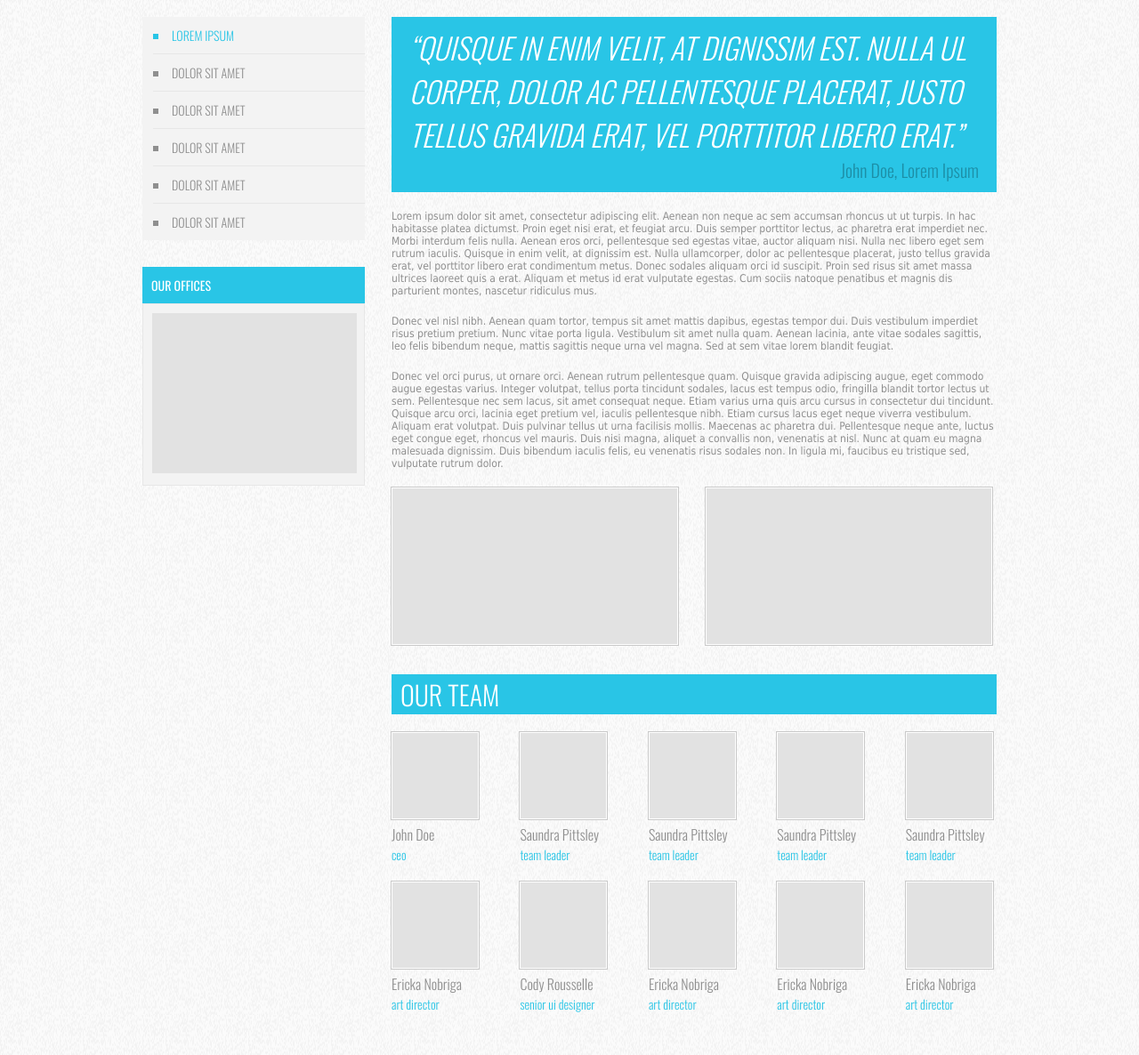
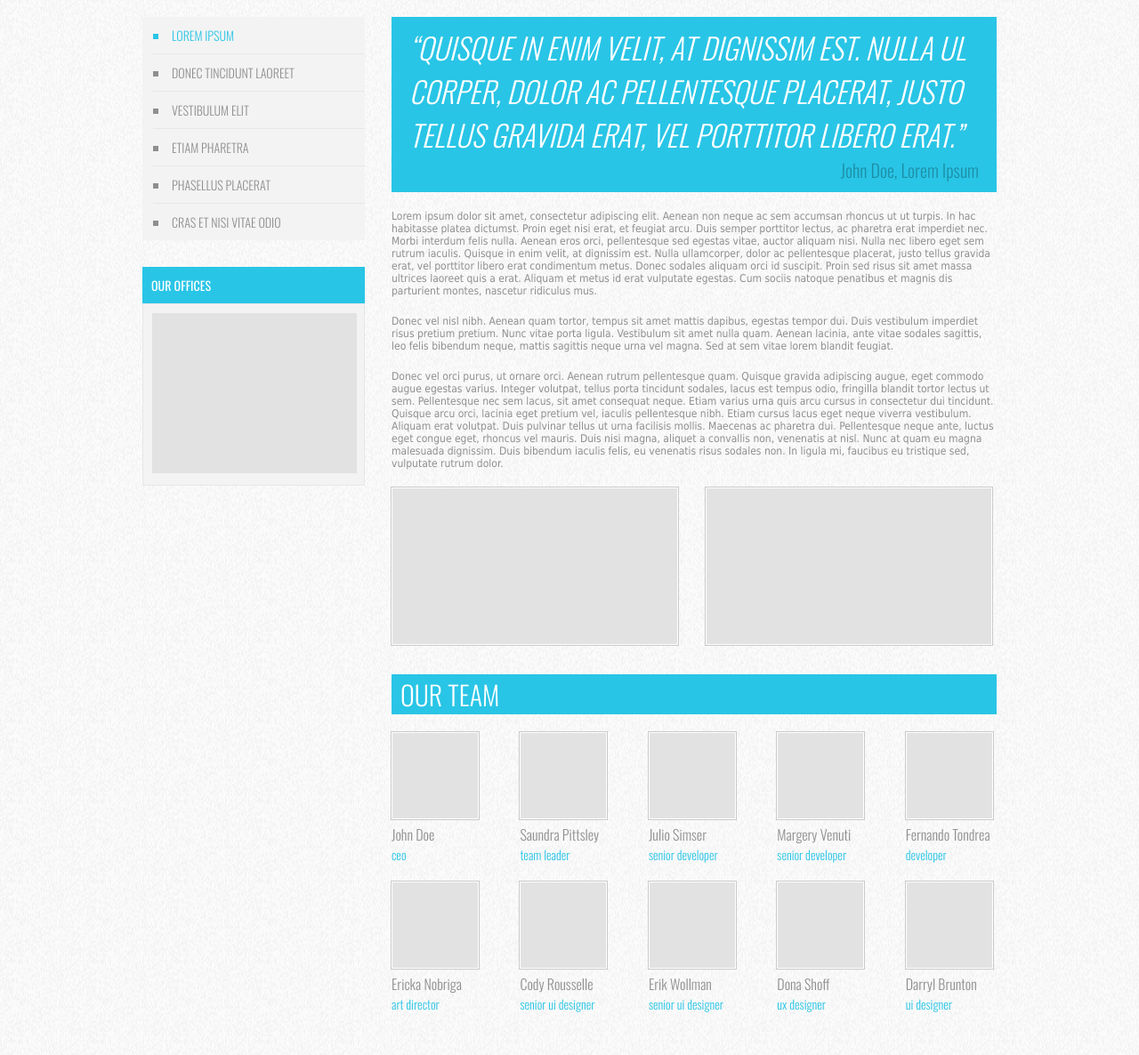
Before and after one commit to skryvets/markup_whitesquare, a plain HTML site: page index.html in a window 1280 px wide. Shown: the part 209-1395 px from the top of the page at 89% size. Drawn offline with nearby package versions, Linux system fonts and the light colour scheme.

Commit message:
Added strings from mockup.

```diff
--- a/css/style.css
+++ b/css/style.css
@@ -114,6 +114,7 @@
 
 .aside-menu{
     padding-left: 12px;
+    text-transform: uppercase;
 }
 .aside-menu li {
     font-weight: 300;
--- a/index.html
+++ b/index.html
@@ -39,11 +39,11 @@
         <nav>
             <ul class="aside-menu">
                 <li class="active">LOREM IPSUM</li>
-                <li><a href="#">DOLOR SIT AMET</a></li>
-                <li><a href="#">DOLOR SIT AMET</a></li>
-                <li><a href="#">DOLOR SIT AMET</a></li>
-                <li><a href="#">DOLOR SIT AMET</a></li>
-                <li><a href="#">DOLOR SIT AMET</a></li>
+                <li><a href="#">Donec tincidunt laoreet</a></li>
+                <li><a href="#">Vestibulum elit</a></li>
+                <li><a href="#">Etiam pharetra</a></li>
+                <li><a href="#">Phasellus placerat</a></li>
+                <li><a href="#">Cras et nisi vitae odio</a></li>
             </ul>
         </nav>
         <h2>OUR OFFICES</h2>
@@ -77,15 +77,15 @@
             </figure>
             <figure>
                 <img src="images/sample.png" width="96" height="96" alt="">
-                <figcaption>Saundra Pittsley<span>team leader</span></figcaption>
+                <figcaption>Julio Simser<span>senior developer</span></figcaption>
             </figure>
             <figure>
                 <img src="images/sample.png" width="96" height="96" alt="">
-                <figcaption>Saundra Pittsley<span>team leader</span></figcaption>
+                <figcaption>Margery Venuti<span>senior developer</span></figcaption>
             </figure>
             <figure>
                 <img src="images/sample.png" width="96" height="96" alt="">
-                <figcaption>Saundra Pittsley<span>team leader</span></figcaption>
+                <figcaption>Fernando Tondrea<span>developer</span></figcaption>
             </figure>
         </div>
         <div class="team-row">
@@ -99,15 +99,15 @@
             </figure>
             <figure>
                 <img src="images/sample.png" width="96" height="96" alt="">
-                <figcaption>Ericka Nobriga<span>art director</span></figcaption>
+                <figcaption>Erik Wollman<span>senior ui designer</span></figcaption>
             </figure>
             <figure>
                 <img src="images/sample.png" width="96" height="96" alt="">
-                <figcaption>Ericka Nobriga<span>art director</span></figcaption>
+                <figcaption>Dona Shoff<span>ux designer</span></figcaption>
             </figure>
             <figure>
                 <img src="images/sample.png" width="96" height="96" alt="">
-                <figcaption>Ericka Nobriga<span>art director</span></figcaption>
+                <figcaption>Darryl Brunton<span>ui designer</span></figcaption>
             </figure>
         </div>
     </section>
```
